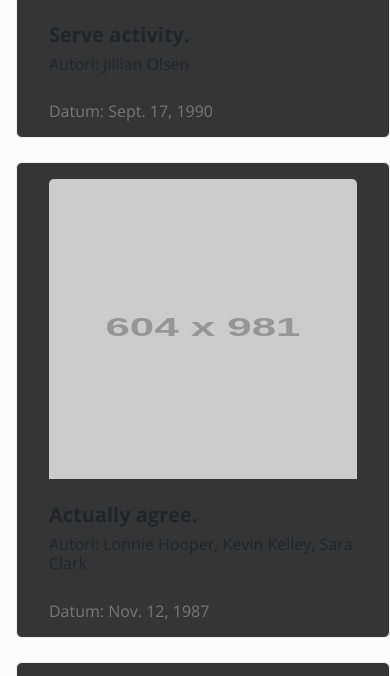
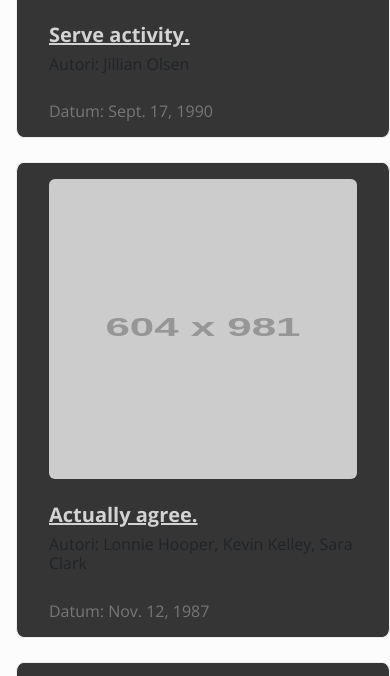
Before and after one commit to T30M47/Upravitelj-Aplikacija-PW, a Django app: page / in a window 390 px wide. Shown: the part 1750-2426 px from the top of the page. Run offline with Django 4.2, Linux system fonts and the light colour scheme; data comes from the database, SQL or seed files in the repository; grey boxes labelled with a size stand in for pictures from a placeholder-image service; some libraries are stand-ins or nearby versions.

Commit message:
Dodani URL-ovi i predložak za pojedine stranice.

```diff
--- a/mysite/main/templates/main/aplikacija_list.html
+++ b/mysite/main/templates/main/aplikacija_list.html
@@ -27,19 +27,18 @@
 
     <div class="row mx-2">
         {% for aplikacija in aplikacija_list %}
-
-        <div class="card col-12 col-md-6 col-lg-4 mb-4 mx-2" style="width: 615px; background-color: rgb(53, 53, 53)">
+        <a taget="_blank" href="{{aplikacija.aplikacija_naziv}}">
+        <div class="card col-12 col-md-6 col-lg-4 mb-4 mx-2" style="width: 615px; background-color: rgb(53, 53, 53); border-radius: 2%;">
 
             <div class="card-body mx-1">
-                <img src="{{aplikacija.aplikacija_slika}}" class="card-img-top" alt="Thumbnail" width="610"
-                    height="300" /><br>
+                <img src="{{aplikacija.aplikacija_slika}}" class="card-img-top" alt="Thumbnail" width="610" height="300" style="border-radius: 2%"/><br>
                 <br>
-                <h5 class="card-title"><strong>{{aplikacija.aplikacija_naziv}}</strong></h5>
+                <h5 class="card-title"><strong><a href="{{aplikacija.aplikacija_naziv}}" style="color: lightgray">{{aplikacija.aplikacija_naziv}}</a></strong></h5>
                 <h6 class="card-title">Autori: {% for student in aplikacija.aplikacija_student.all %}{{student}}{% if not forloop.last %}, {% endif %}{% endfor %}</h6><br>
                 <h6 class="card-subtitle text-muted">Datum: {{aplikacija.aplikacija_datum}}</h6>
             </div>
         </div>
-
+    </a>
         {% endfor %}
     </div>
 
--- a/mysite/main/urls.py
+++ b/mysite/main/urls.py
@@ -9,6 +9,7 @@ app_name = 'main'  # here for namespacing of urls.
 
 urlpatterns = [
     path('', AplikacijaList.as_view()),
+    path('<aplikacija_naziv>', AplikacijaPregledList.as_view())
 ]
 if settings.DEBUG:
         urlpatterns += static(settings.MEDIA_URL, document_root=settings.MEDIA_ROOT)
--- a/mysite/main/views.py
+++ b/mysite/main/views.py
@@ -1,4 +1,4 @@
-from django.shortcuts import render
+from django.shortcuts import render, get_object_or_404
 from django.views.generic import ListView
 from django.http import HttpResponse
 from main.models import *
@@ -7,3 +7,9 @@ from main.models import *
 ## Create your views here.
 class AplikacijaList(ListView):
     model=Aplikacija
+
+class AplikacijaPregledList(ListView):
+    template_name='main/aplikacijaPregled_list.html'
+    def get_queryset(self):
+        self.aplikacija_naziv=get_object_or_404(Aplikacija, aplikacija_naziv=self.kwargs['aplikacija_naziv'])
+        return Aplikacija.objects.filter(aplikacija_naziv=self.aplikacija_naziv)
```
Also changed, not shown: mysite/main/templates/main/aplikacijaPregled_list.html (added, +12 -0 lines).
